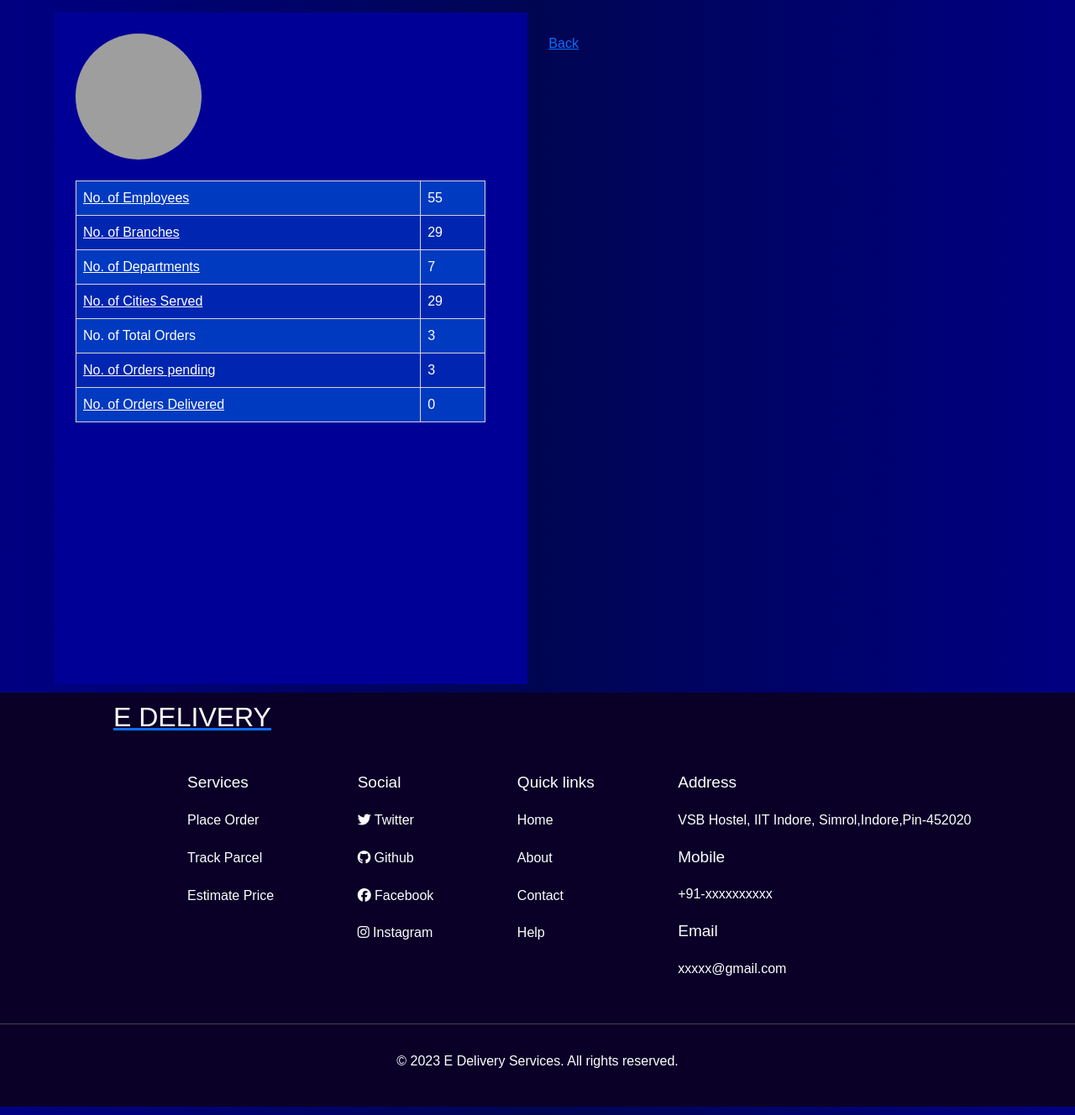
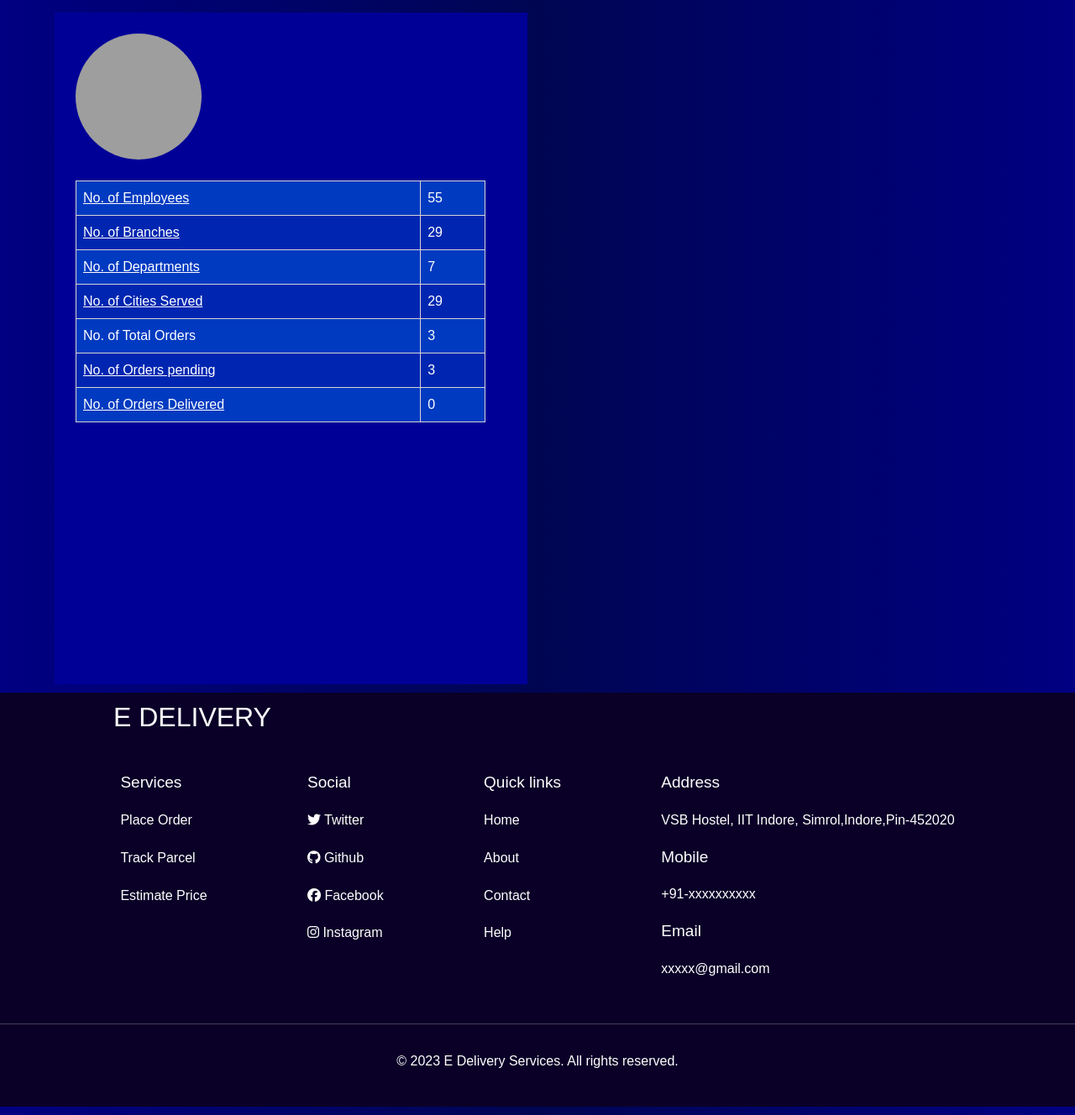
Before and after one commit to YannamYeswanth/COURIER-PARCEL-DELIVERY-DATABASE-MANAGEMENT-SYSTEM, a Django app: page /deliv in a window 1280 px wide. Shown: the part 100-1428 px from the top of the page at 84% size. Run offline with Django 4.2, Linux system fonts and the light colour scheme; data comes from the database, SQL or seed files in the repository; both versions use the stored data as it was after the commit; some libraries are stand-ins or nearby versions; grey boxes are pictures that could not be loaded.

Commit message:
chaanges

```diff
--- a/Parcel_delivery/courier_service/templates/cities_details.html
+++ b/Parcel_delivery/courier_service/templates/cities_details.html
@@ -50,7 +50,7 @@
             </div>
 
             <div class="parcel_details">
-                <a href="admin_made">Back</button>
+
                    {%for i in cities%}
 
                     <div class="order_card">
--- a/Parcel_delivery/courier_service/templates/delivered.html
+++ b/Parcel_delivery/courier_service/templates/delivered.html
@@ -50,7 +50,7 @@
             </div>
 
             <div class="parcel_details">
-                <a href="admin_made">Back</button>
+
                    {%for i in del%}
 
                     <div class="order_card">
--- a/Parcel_delivery/courier_service/templates/not_delivered.html
+++ b/Parcel_delivery/courier_service/templates/not_delivered.html
@@ -50,7 +50,7 @@
             </div>
 
             <div class="parcel_details">
-                <a href="admin_made">Back</button>
+
                    {%for i in not_del%}
 
                     <div class="order_card">
```
Also changed, not shown: Parcel_delivery/db.sqlite3.
